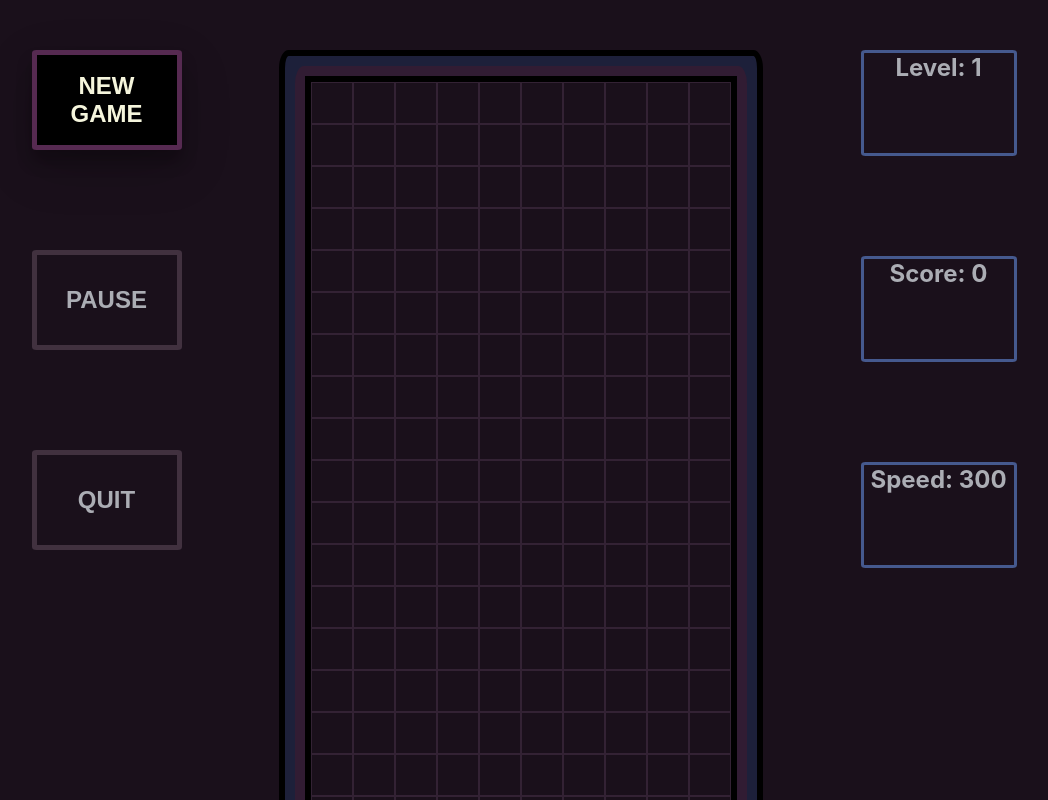
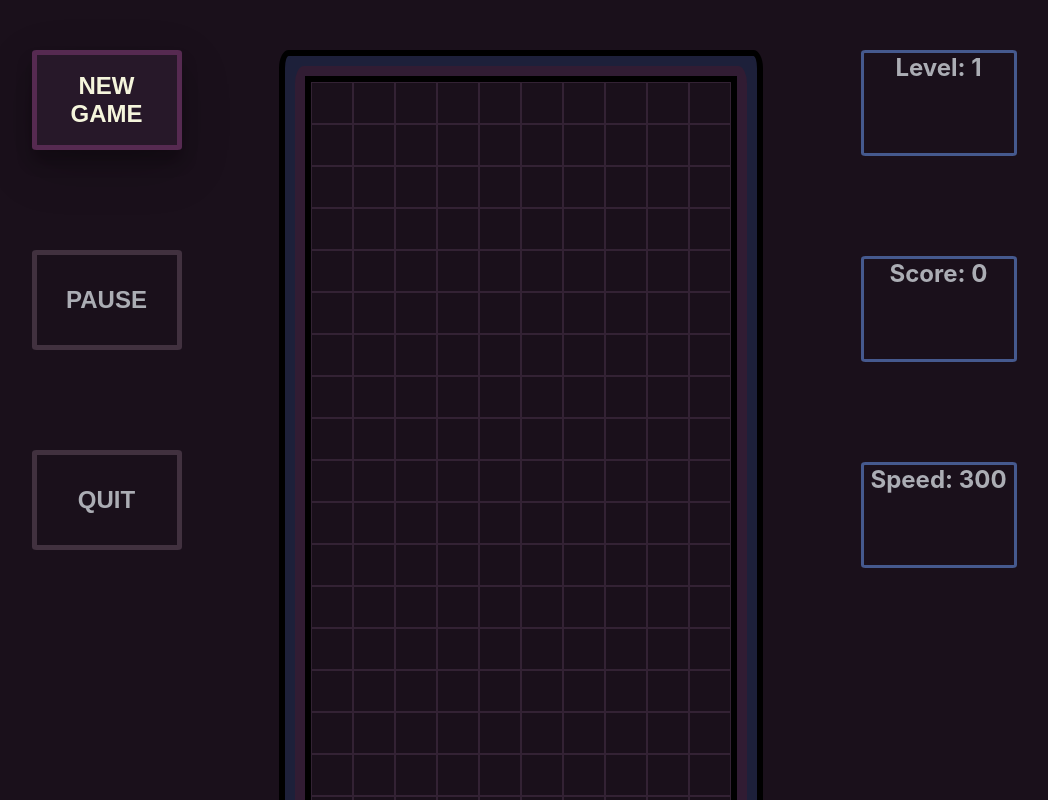
Before and after one commit to MarekPetr/tetris, a React (Create React App) app: page / in a window 1280 px wide. In both pictures the pointer is over the button "NEW GAME". Shown: the top 800 px of the page, without its empty margins (116-1164 px from the left). Built offline with nearby package versions, Linux system fonts and the light colour scheme.

Commit message:
feat: style buttons.

```diff
--- a/src/App.css
+++ b/src/App.css
@@ -73,9 +73,14 @@
   border: 5px solid #41313f;
 }
 
+.board-button:disabled:hover {
+  background-color: transparent;
+  color: #ABADB4;
+}
+
 
 .board-button:hover {
-  background-color: black;
+  background-color: #271829;
   color: beige;
   box-shadow: 0 12px 16px 0 rgba(0,0,0,0.24), 0 17px 50px 0 rgba(0,0,0,0.19);
 }
```
